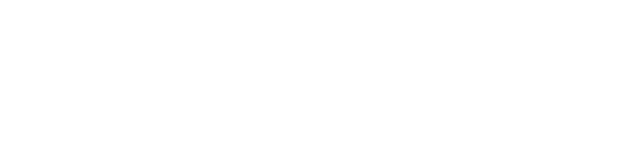
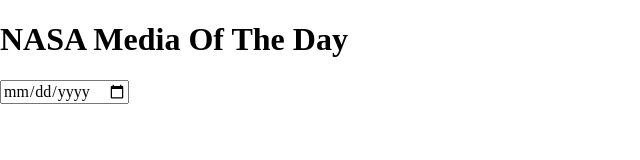
Before and after one commit to elgringo32/nasa-api, a plain HTML site: page index.html in a window 1280 px wide. Shown: the whole page, without its empty margins (0-640 px from the left). Drawn offline with Linux system fonts and the light colour scheme.

Commit message:
setting up html

```diff
--- a/index.html
+++ b/index.html
@@ -13,7 +13,8 @@
 		<link rel="stylesheet" href="css/style.css">
 	</head>
 	<body>
-
+		<h1>NASA Media Of The Day</h1>
+		<input type="date">
 		<script type="text/javascript" src="js/main.js"></script>
 	</body>
 </html>
```
